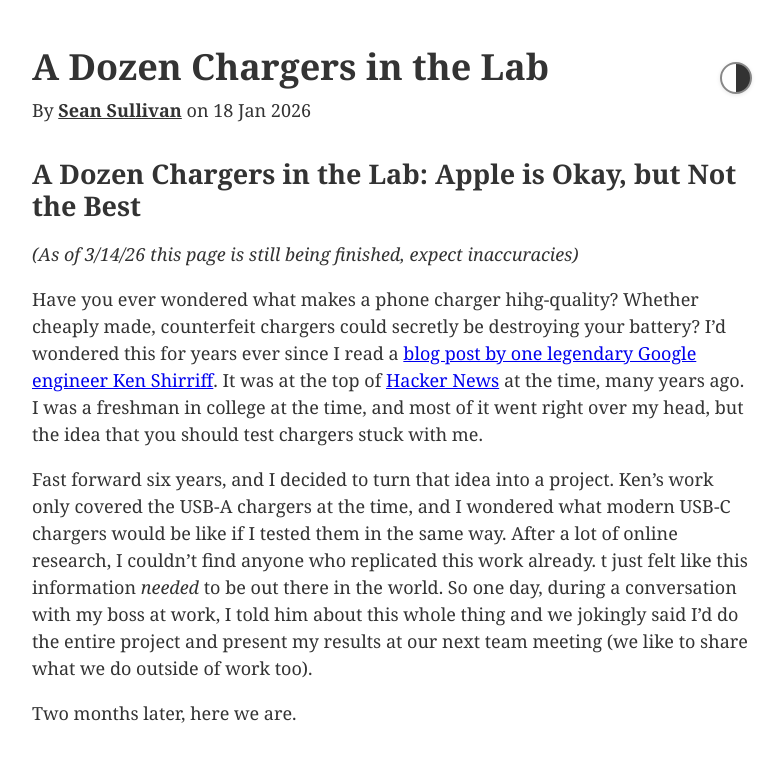
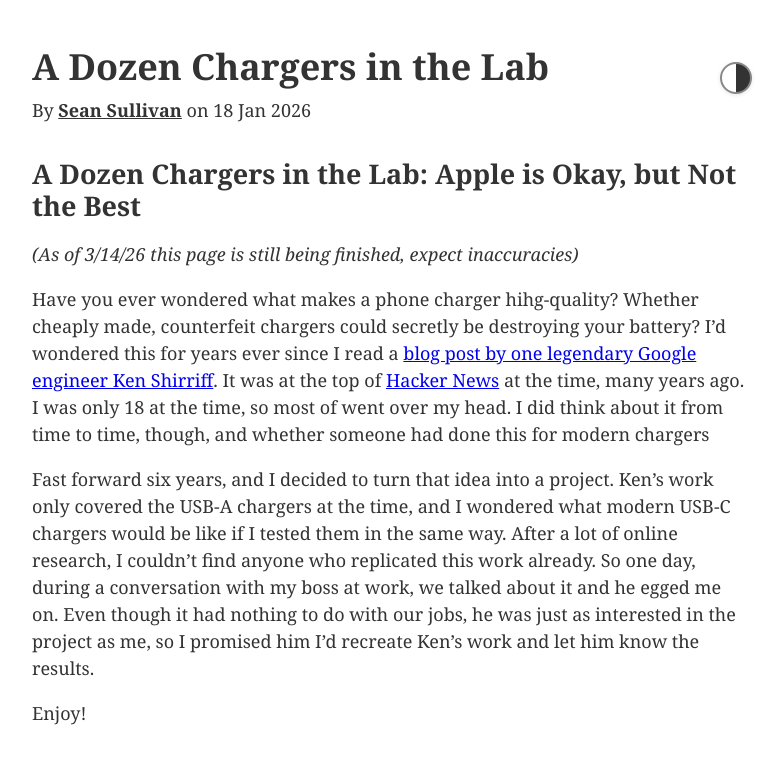
Before and after one commit to 0sps/sull1van.com, a Jekyll site: the page built from _posts/2026-01-19-a-dozen-chargers-in-the-lab.md, in a window 1280 px wide and 1400 px high, cut to the strip 0-770 px from the top of the window. Shown: the top 764 px of the strip, without its empty margins (248-1031 px from the left). Built offline with Jekyll 4.4.1, drawn with Linux system fonts in a browser that asks for light colours; some of the changed text lies outside the part shown.

Commit message:
new edit

```diff
--- a/_posts/2026-01-19-a-dozen-chargers-in-the-lab.md
+++ b/_posts/2026-01-19-a-dozen-chargers-in-the-lab.md
@@ -251,11 +251,11 @@ devices:
 <!-- INTRO: Write your opening paragraph(s) here. Why did you test this? What inspired you? (e.g. Ken Shirriff) What is the reader going to learn? -->
 *(As of 3/14/26 this page is still being finished, expect inaccuracies)*
 
-Have you ever wondered what makes a phone charger hihg-quality? Whether cheaply made, counterfeit chargers could secretly be destroying your battery? I'd wondered this for years ever since I read a [blog post by one legendary Google engineer Ken Shirriff](https://www.righto.com/2012/10/a-dozen-usb-chargers-in-lab-apple-is.html). It was at the top of [Hacker News](https://news.ycombinator.com/) at the time, many years ago. I was a freshman in college at the time, and most of it went right over my head, but the idea that you should test chargers stuck with me.
-
-Fast forward six years, and I decided to turn that idea into a project. Ken's work only covered the USB-A chargers at the time, and I wondered what modern USB-C chargers would be like if I tested them in the same way. After a lot of online research, I couldn't find anyone who replicated this work already. t just felt like this information *needed* to be out there in the world. So one day, during a conversation with my boss at work, I told him about this whole thing and we jokingly said I'd do the entire project and present my results at our next team meeting (we like to share what we do outside of work too).
-
-Two months later, here we are.
+Have you ever wondered what makes a phone charger hihg-quality? Whether cheaply made, counterfeit chargers could secretly be destroying your battery? I'd wondered this for years ever since I read a [blog post by one legendary Google engineer Ken Shirriff](https://www.righto.com/2012/10/a-dozen-usb-chargers-in-lab-apple-is.html). It was at the top of [Hacker News](https://news.ycombinator.com/) at the time, many years ago. I was only 18 at the time, so most of went over my head. I did think about it from time to time, though, and whether someone had done this for modern chargers
+
+Fast forward six years, and I decided to turn that idea into a project. Ken's work only covered the USB-A chargers at the time, and I wondered what modern USB-C chargers would be like if I tested them in the same way. After a lot of online research, I couldn't find anyone who replicated this work already. So one day, during a conversation with my boss at work, we talked about it and he egged me on. Even though it had nothing to do with our jobs, he was just as interested in the project as me, so I promised him I'd recreate Ken's work and let him know the results.
+
+Enjoy!
 
 <br>
 
```
Also changed, not shown: other parts of _posts/2026-01-19-a-dozen-chargers-in-the-lab.md (+3 -3 lines).
